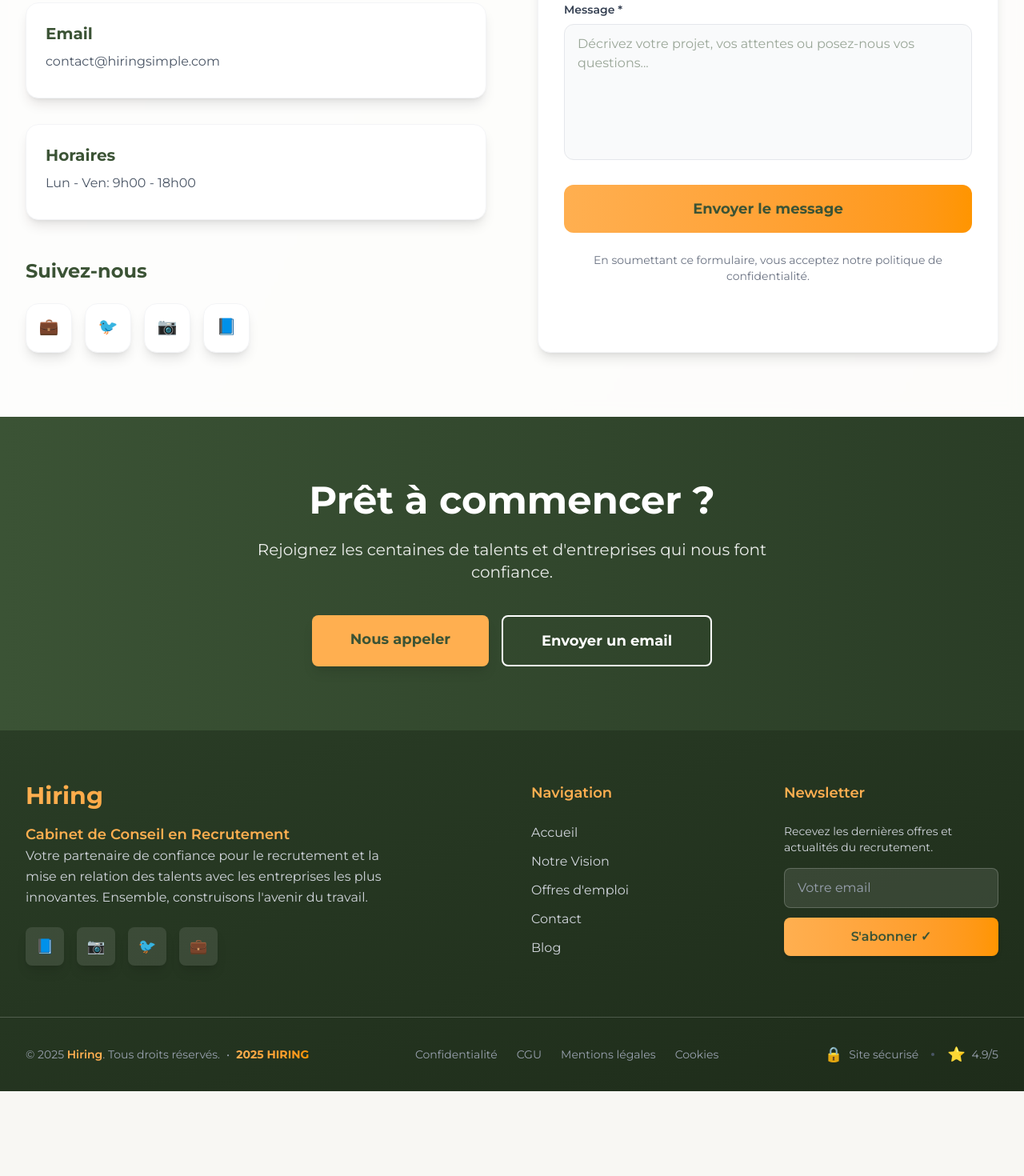
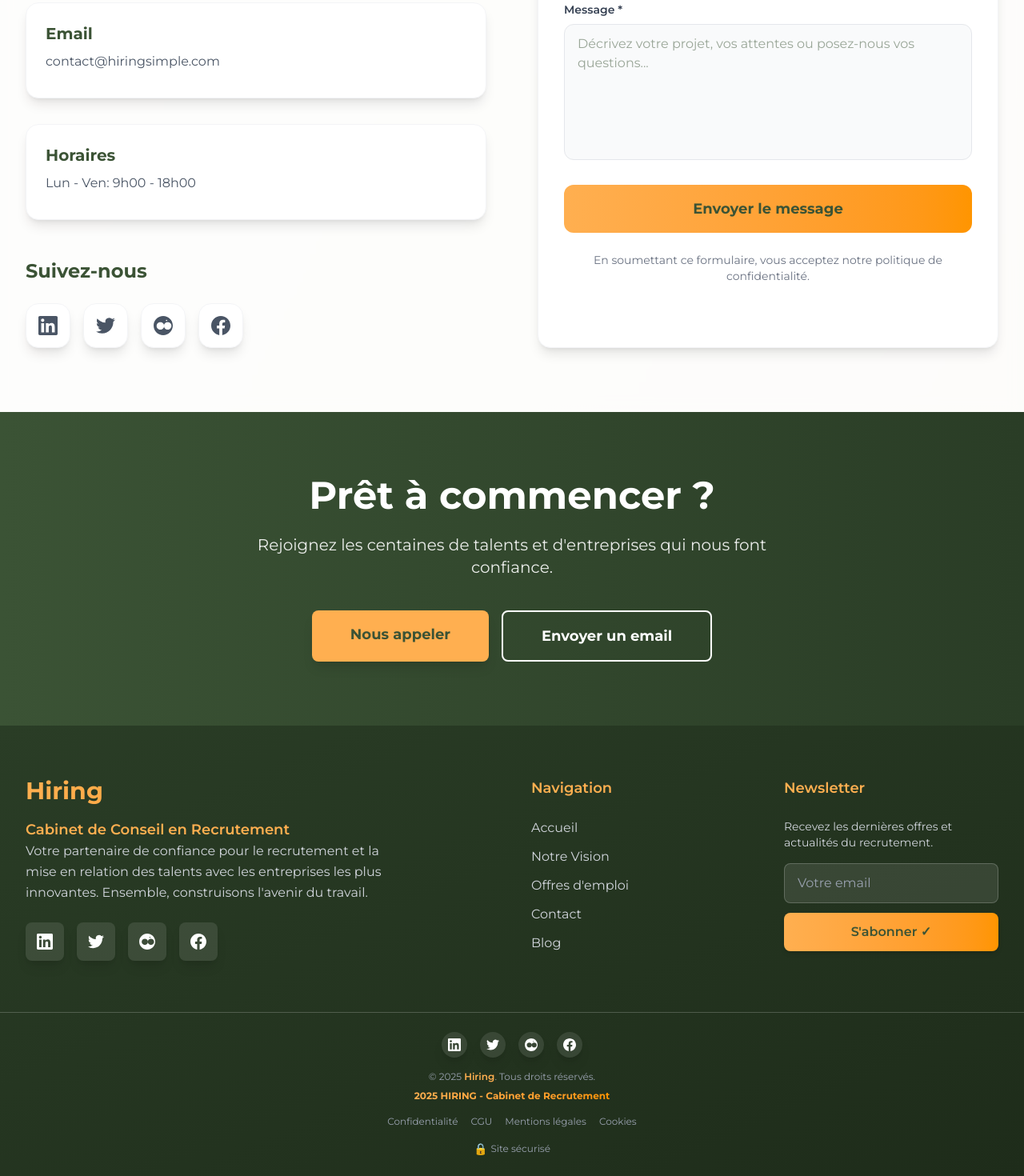
Before and after one commit to jfp99/hiring-app-beta, a Next.js app: page /contact in a window 1280 px wide. Shown: the part 1227-2697 px from the top of the page at 80% size. Before the commit the page ends 2591 px from the top, so only its background shows below. Built offline with nearby package versions, Linux system fonts and the light colour scheme.

Commit message:
fixing few details

```diff
--- a/src/app/components/Error.tsx
+++ b/src/app/components/Error.tsx
@@ -35,7 +35,7 @@ export default function Error({
             onClick={() => window.location.href = '/'}
             className="w-full border-2 border-[#3b5335ff] text-[#3b5335ff] py-3 rounded-xl font-bold hover:bg-[#3b5335ff] hover:text-white transition-all duration-300"
           >
-            🏠 Retour à l'accueil
+            🏠 Retour à l&#39;accueil
           </button>
         </div>
       </div>
--- a/src/app/components/Footer.tsx
+++ b/src/app/components/Footer.tsx
@@ -17,6 +17,45 @@ export default function Footer() {
 
   const currentYear = new Date().getFullYear()
 
+  const socialLinks = [
+    {
+      name: 'LinkedIn',
+      icon: (
+        <svg className="w-5 h-5" fill="currentColor" viewBox="0 0 24 24">
+          <path d="M20.447 20.452h-3.554v-5.569c0-1.328-.027-3.037-1.852-3.037-1.853 0-2.136 1.445-2.136 2.939v5.667H9.351V9h3.414v1.561h.046c.477-.9 1.637-1.85 3.37-1.85 3.601 0 4.267 2.37 4.267 5.455v6.286zM5.337 7.433c-1.144 0-2.063-.926-2.063-2.065 0-1.138.92-2.063 2.063-2.063 1.14 0 2.064.925 2.064 2.063 0 1.139-.925 2.065-2.064 2.065zm1.782 13.019H3.555V9h3.564v11.452zM22.225 0H1.771C.792 0 0 .774 0 1.729v20.542C0 23.227.792 24 1.771 24h20.451C23.2 24 24 23.227 24 22.271V1.729C24 .774 23.2 0 22.222 0h.003z"/>
+        </svg>
+      ),
+      url: 'https://linkedin.com'
+    },
+    {
+      name: 'Twitter',
+      icon: (
+        <svg className="w-5 h-5" fill="currentColor" viewBox="0 0 24 24">
+          <path d="M23.953 4.57a10 10 0 01-2.825.775 4.958 4.958 0 002.163-2.723c-.951.555-2.005.959-3.127 1.184a4.92 4.92 0 00-8.384 4.482C7.69 8.095 4.067 6.13 1.64 3.162a4.822 4.822 0 00-.666 2.475c0 1.71.87 3.213 2.188 4.096a4.904 4.904 0 01-2.228-.616v.06a4.923 4.923 0 003.946 4.827 4.996 4.996 0 01-2.212.085 4.936 4.936 0 004.604 3.417 9.867 9.867 0 01-6.102 2.105c-.39 0-.779-.023-1.17-.067a13.995 13.995 0 007.557 2.209c9.053 0 13.998-7.496 13.998-13.985 0-.21 0-.42-.015-.63A9.935 9.935 0 0024 4.59z"/>
+        </svg>
+      ),
+      url: 'https://twitter.com'
+    },
+    {
+      name: 'Instagram',
+      icon: (
+        <svg className="w-5 h-5" fill="currentColor" viewBox="0 0 24 24">
+          <path d="M12.017 0C5.396 0 .029 5.367.029 11.987c0 6.62 5.367 11.987 11.988 11.987c6.62 0 11.987-5.367 11.987-11.987C24.014 5.367 18.637.001 12.017.001zM8.449 16.988c-1.297 0-2.448-.49-3.323-1.297C4.24 14.865 3.75 13.714 3.75 12.417s.49-2.448 1.376-3.323c.875-.807 2.026-1.297 3.323-1.297s2.448.49 3.323 1.297c.886.875 1.376 2.026 1.376 3.323s-.49 2.448-1.376 3.323c-.875.807-2.026 1.297-3.323 1.297zm7.718-10.561c-.47 0-.855-.385-.855-.855s.385-.855.855-.855c.47 0 .855.385.855.855s-.385.855-.855.855zm1.435 10.561c-1.297 0-2.448-.49-3.323-1.297-.886-.875-1.376-2.026-1.376-3.323s.49-2.448 1.376-3.323c.875-.807 2.026-1.297 3.323-1.297s2.448.49 3.323 1.297c.886.875 1.376 2.026 1.376 3.323s-.49 2.448-1.376 3.323c-.875.807-2.026 1.297-3.323 1.297z"/>
+        </svg>
+      ),
+      url: 'https://instagram.com'
+    },
+    {
+      name: 'Facebook',
+      icon: (
+        <svg className="w-5 h-5" fill="currentColor" viewBox="0 0 24 24">
+          <path d="M24 12.073c0-6.627-5.373-12-12-12s-12 5.373-12 12c0 5.99 4.388 10.954 10.125 11.854v-8.385H7.078v-3.47h3.047V9.43c0-3.007 1.792-4.669 4.533-4.669 1.312 0 2.686.235 2.686.235v2.953H15.83c-1.491 0-1.956.925-1.956 1.874v2.25h3.328l-.532 3.47h-2.796v8.385C19.612 23.027 24 18.062 24 12.073z"/>
+        </svg>
+      ),
+      url: 'https://facebook.com'
+    }
+  ]
+
   return (
     <footer className="bg-gradient-to-br from-[#2a3d26ff] to-[#1e2c1aff] text-white">
       {/* Main Footer */}
@@ -35,13 +74,17 @@ export default function Footer() {
               Ensemble, construisons l'avenir du travail.
             </p>
             <div className="flex space-x-4">
-              {['📘', '📷', '🐦', '💼'].map((icon, index) => (
-                <button
+              {socialLinks.map((social, index) => (
+                <a
                   key={index}
+                  href={social.url}
+                  target="_blank"
+                  rel="noopener noreferrer"
                   className="w-12 h-12 bg-white/10 rounded-lg flex items-center justify-center hover:bg-[#ffaf50ff] hover:text-[#3b5335ff] transition-all duration-300 transform hover:-translate-y-1 shadow-lg hover:shadow-xl"
+                  aria-label={`Suivez-nous sur ${social.name}`}
                 >
-                  <span className="text-lg">{icon}</span>
-                </button>
+                  {social.icon}
+                </a>
               ))}
             </div>
           </div>
@@ -95,22 +138,42 @@ export default function Footer() {
         </div>
       </div>
 
-      {/* Bottom Footer */}
+      {/* Bottom Footer - Rendu plus petit */}
       <div className="border-t border-white/20">
-        <div className="max-w-7xl mx-auto px-4 sm:px-6 lg:px-8 py-8">
-          <div className="flex flex-col md:flex-row justify-between items-center space-y-4 md:space-y-0">
-            {/* Copyright */}
-            <div className="text-gray-400 text-sm">
-              © {currentYear} <span className="text-[#ffaf50ff] font-semibold">Hiring</span>.
-              Tous droits réservés.
-              <span className="mx-2">•</span>
-              <span className="bg-gradient-to-r from-[#ffaf50ff] to-[#ff9500ff] bg-clip-text text-transparent font-bold">
-                2025 HIRING
-              </span>
+        <div className="max-w-7xl mx-auto px-4 sm:px-6 lg:px-8 py-6"> {/* py-8 → py-6 */}
+          <div className="flex flex-col items-center space-y-4"> {/* space-y-6 → space-y-4 */}
+
+            {/* Social Media Icons - Plus petits */}
+            <div className="flex justify-center space-x-4"> {/* space-x-6 → space-x-4 */}
+              {socialLinks.map((social, index) => (
+                <a
+                  key={index}
+                  href={social.url}
+                  target="_blank"
+                  rel="noopener noreferrer"
+                  className="w-8 h-8 bg-white/10 rounded-full flex items-center justify-center hover:bg-[#ffaf50ff] hover:text-[#3b5335ff] transition-all duration-300 transform hover:-translate-y-0.5 shadow-lg hover:shadow-xl" /* w-10 h-10 → w-8 h-8 */
+                  aria-label={`Suivez-nous sur ${social.name}`}
+                >
+                  <svg className="w-4 h-4" fill="currentColor" viewBox="0 0 24 24"> {/* w-5 h-5 → w-4 h-4 */}
+                    {social.icon.props.children}
+                  </svg>
+                </a>
+              ))}
             </div>
 
-            {/* Legal Links */}
-            <div className="flex flex-wrap justify-center gap-6 text-sm">
+            {/* Copyright - Plus compact */}
+            <div className="text-center">
+              <div className="text-gray-400 text-xs mb-2"> {/* text-sm → text-xs, mb-4 → mb-2 */}
+                © {currentYear} <span className="text-[#ffaf50ff] font-semibold">Hiring</span>.
+                Tous droits réservés.
+              </div>
+              <div className="bg-gradient-to-r from-[#ffaf50ff] to-[#ff9500ff] bg-clip-text text-transparent font-bold text-xs"> {/* text-sm → text-xs */}
+                2025 HIRING - Cabinet de Recrutement
+              </div>
+            </div>
+
+            {/* Legal Links - Plus compacts */}
+            <div className="flex flex-wrap justify-center gap-4 text-xs"> {/* gap-6 → gap-4, text-sm → text-xs */}
               {[
                 { href: '/confidentialite', label: 'Confidentialité' },
                 { href: '/cgu', label: 'CGU' },
@@ -127,28 +190,16 @@ export default function Footer() {
               ))}
             </div>
 
-            {/* Trust Badges */}
-            <div className="flex items-center space-x-4">
-              <div className="flex items-center space-x-2 text-sm text-gray-400">
-                <span className="text-green-400 text-lg">🔒</span>
+            {/* Trust Badges - Plus petits */}
+            <div className="flex items-center space-x-3 text-xs text-gray-400"> {/* space-x-4 → space-x-3, text-sm → text-xs */}
+              <div className="flex items-center space-x-1"> {/* space-x-2 → space-x-1 */}
+                <span className="text-green-400 text-sm">🔒</span> {/* text-lg → text-sm */}
                 <span>Site sécurisé</span>
-              </div>
-              <div className="w-1 h-1 bg-gray-600 rounded-full"></div>
-              <div className="flex items-center space-x-2 text-sm text-gray-400">
-                <span className="text-blue-400 text-lg">⭐</span>
-                <span>4.9/5</span>
               </div>
             </div>
           </div>
         </div>
       </div>
-
-      {/* Floating CTA */}
-      <div className="fixed bottom-6 right-6 z-50">
-        <button className="bg-gradient-to-r from-[#ffaf50ff] to-[#ff9500ff] text-[#3b5335ff] p-4 rounded-full shadow-2xl hover:shadow-3xl transform hover:-translate-y-1 transition-all duration-300 animate-pulse hover:animate-none">
-          <span className="text-2xl">💬</span>
-        </button>
-      </div>
     </footer>
   )
 }
--- a/src/app/components/Newsletter.tsx
+++ b/src/app/components/Newsletter.tsx
@@ -20,7 +20,7 @@ export function Newsletter() {
       setEmail('')
       alert(result.message || '✅ Inscription réussie !')
 
-    } catch (err) {
+    } catch {
       // Erreur gérée par useApi
     }
   }
--- a/src/app/contact/page.tsx
+++ b/src/app/contact/page.tsx
@@ -53,6 +53,45 @@ export default function Contact() {
       console.error('Erreur lors de l\'envoi du message:', err)
     }
   }
+
+  const socialLinks = [
+    {
+      name: 'LinkedIn',
+      icon: (
+        <svg className="w-6 h-6" fill="currentColor" viewBox="0 0 24 24">
+          <path d="M20.447 20.452h-3.554v-5.569c0-1.328-.027-3.037-1.852-3.037-1.853 0-2.136 1.445-2.136 2.939v5.667H9.351V9h3.414v1.561h.046c.477-.9 1.637-1.85 3.37-1.85 3.601 0 4.267 2.37 4.267 5.455v6.286zM5.337 7.433c-1.144 0-2.063-.926-2.063-2.065 0-1.138.92-2.063 2.063-2.063 1.14 0 2.064.925 2.064 2.063 0 1.139-.925 2.065-2.064 2.065zm1.782 13.019H3.555V9h3.564v11.452zM22.225 0H1.771C.792 0 0 .774 0 1.729v20.542C0 23.227.792 24 1.771 24h20.451C23.2 24 24 23.227 24 22.271V1.729C24 .774 23.2 0 22.222 0h.003z"/>
+        </svg>
+      ),
+      url: 'https://linkedin.com'
+    },
+    {
+      name: 'Twitter',
+      icon: (
+        <svg className="w-6 h-6" fill="currentColor" viewBox="0 0 24 24">
+          <path d="M23.953 4.57a10 10 0 01-2.825.775 4.958 4.958 0 002.163-2.723c-.951.555-2.005.959-3.127 1.184a4.92 4.92 0 00-8.384 4.482C7.69 8.095 4.067 6.13 1.64 3.162a4.822 4.822 0 00-.666 2.475c0 1.71.87 3.213 2.188 4.096a4.904 4.904 0 01-2.228-.616v.06a4.923 4.923 0 003.946 4.827 4.996 4.996 0 01-2.212.085 4.936 4.936 0 004.604 3.417 9.867 9.867 0 01-6.102 2.105c-.39 0-.779-.023-1.17-.067a13.995 13.995 0 007.557 2.209c9.053 0 13.998-7.496 13.998-13.985 0-.21 0-.42-.015-.63A9.935 9.935 0 0024 4.59z"/>
+        </svg>
+      ),
+      url: 'https://twitter.com'
+    },
+    {
+      name: 'Instagram',
+      icon: (
+        <svg className="w-6 h-6" fill="currentColor" viewBox="0 0 24 24">
+          <path d="M12.017 0C5.396 0 .029 5.367.029 11.987c0 6.62 5.367 11.987 11.988 11.987c6.62 0 11.987-5.367 11.987-11.987C24.014 5.367 18.637.001 12.017.001zM8.449 16.988c-1.297 0-2.448-.49-3.323-1.297C4.24 14.865 3.75 13.714 3.75 12.417s.49-2.448 1.376-3.323c.875-.807 2.026-1.297 3.323-1.297s2.448.49 3.323 1.297c.886.875 1.376 2.026 1.376 3.323s-.49 2.448-1.376 3.323c-.875.807-2.026 1.297-3.323 1.297zm7.718-10.561c-.47 0-.855-.385-.855-.855s.385-.855.855-.855c.47 0 .855.385.855.855s-.385.855-.855.855zm1.435 10.561c-1.297 0-2.448-.49-3.323-1.297-.886-.875-1.376-2.026-1.376-3.323s.49-2.448 1.376-3.323c.875-.807 2.026-1.297 3.323-1.297s2.448.49 3.323 1.297c.886.875 1.376 2.026 1.376 3.323s-.49 2.448-1.376 3.323c-.875.807-2.026 1.297-3.323 1.297z"/>
+        </svg>
+      ),
+      url: 'https://instagram.com'
+    },
+    {
+      name: 'Facebook',
+      icon: (
+        <svg className="w-6 h-6" fill="currentColor" viewBox="0 0 24 24">
+          <path d="M24 12.073c0-6.627-5.373-12-12-12s-12 5.373-12 12c0 5.99 4.388 10.954 10.125 11.854v-8.385H7.078v-3.47h3.047V9.43c0-3.007 1.792-4.669 4.533-4.669 1.312 0 2.686.235 2.686.235v2.953H15.83c-1.491 0-1.956.925-1.956 1.874v2.25h3.328l-.532 3.47h-2.796v8.385C19.612 23.027 24 18.062 24 12.073z"/>
+        </svg>
+      ),
+      url: 'https://facebook.com'
+    }
+  ]
 
   return (
     <div className="min-h-screen bg-gradient-to-br from-[#f8f7f3ff] to-[#f0eee4ff]">
@@ -142,26 +181,25 @@ export default function Contact() {
               <div className="mt-12">
                 <h3 className="text-2xl font-bold text-[#3b5335ff] mb-6">Suivez-nous</h3>
                 <div className="flex space-x-4">
-                  {[
-                    { icon: '💼', label: 'LinkedIn', color: 'from-[#3b5335ff] to-[#2a3d26ff]' },
-                    { icon: '🐦', label: 'Twitter', color: 'from-[#ffaf50ff] to-[#ff9500ff]' },
-                    { icon: '📷', label: 'Instagram', color: 'from-[#3b5335ff] to-[#ffaf50ff]' },
-                    { icon: '📘', label: 'Facebook', color: 'from-[#2a3d26ff] to-[#ff9500ff]' }
-                  ].map((social, index) => (
-                    <div
+                  {socialLinks.map((social, index) => (
+                    <a
                       key={index}
-                      className="group bg-white rounded-2xl shadow-lg hover:shadow-2xl transition-all duration-500 transform hover:-translate-y-2 border border-gray-100 relative overflow-hidden"
+                      href={social.url}
+                      target="_blank"
+                      rel="noopener noreferrer"
+                      className="group bg-white rounded-2xl shadow-lg hover:shadow-2xl transition-all duration-500 transform hover:-translate-y-2 border border-gray-100 relative overflow-hidden w-14 h-14 flex items-center justify-center"
+                      aria-label={`Suivez-nous sur ${social.name}`}
                     >
-                      <button className="w-14 h-14 flex items-center justify-center">
-                        <span className="text-xl group-hover:scale-110 transition-transform duration-300">{social.icon}</span>
-                      </button>
+                      <div className="text-gray-600 group-hover:text-[#3b5335ff] transition-colors duration-300">
+                        {social.icon}
+                      </div>
 
                       {/* Barre colorée en bas avec effet hover */}
-                      <div className={`h-1 bg-gradient-to-r ${social.color} transform origin-left scale-x-0 group-hover:scale-x-100 transition-transform duration-500`}></div>
+                      <div className="h-1 bg-gradient-to-r from-[#3b5335ff] to-[#ffaf50ff] transform origin-left scale-x-0 group-hover:scale-x-100 transition-transform duration-500"></div>
 
                       {/* Overlay coloré au hover */}
-                      <div className={`absolute inset-0 bg-gradient-to-r ${social.color} opacity-0 group-hover:opacity-5 transition-opacity duration-500 rounded-2xl`}></div>
-                    </div>
+                      <div className="absolute inset-0 bg-gradient-to-r from-[#3b5335ff] to-[#ffaf50ff] opacity-0 group-hover:opacity-5 transition-opacity duration-500 rounded-2xl"></div>
+                    </a>
                   ))}
                 </div>
               </div>
@@ -347,7 +385,7 @@ export default function Contact() {
             Prêt à commencer ?
           </h2>
           <p className="text-xl mb-10 opacity-90 max-w-2xl mx-auto">
-            Rejoignez les centaines de talents et d'entreprises qui nous font confiance.
+            Rejoignez les centaines de talents et d&#39;entreprises qui nous font confiance.
           </p>
           <div className="flex flex-col sm:flex-row gap-4 justify-center">
             <a
--- a/src/app/offres-emploi/[id]/page.tsx
+++ b/src/app/offres-emploi/[id]/page.tsx
@@ -32,7 +32,7 @@ export default function OffreDetail({ params }: { params: { id: string } }) {
       try {
         const result = await callApi(`/jobs/${params.id}`)
         setOffre(result.offre)
-      } catch (err) {
+      } catch {
         // Erreur gérée par useApi
       }
     }
@@ -52,7 +52,7 @@ export default function OffreDetail({ params }: { params: { id: string } }) {
       <div className="min-h-screen bg-gradient-to-br from-[#f8f7f3ff] to-[#f0eee4ff] flex items-center justify-center">
         <div className="text-center">
           <div className="animate-spin rounded-full h-16 w-16 border-b-2 border-[#ffaf50ff] mb-4"></div>
-          <p className="text-[#3b5335ff] font-semibold">Chargement de l'offre...</p>
+          <p className="text-[#3b5335ff] font-semibold">Chargement de l&#39;offre...</p>
         </div>
       </div>
     )
@@ -173,7 +173,7 @@ export default function OffreDetail({ params }: { params: { id: string } }) {
                         </li>
                         <li className="flex items-center gap-3">
                           <span className="w-2 h-2 bg-[#ffaf50ff] rounded-full"></span>
-                          Possibilités d'évolution rapide
+                          Possibilités d&#39;évolution rapide
                         </li>
                       </ul>
                     </div>
@@ -246,7 +246,7 @@ export default function OffreDetail({ params }: { params: { id: string } }) {
               {/* Carte entreprise */}
               <div className="group bg-white rounded-2xl shadow-lg hover:shadow-2xl transition-all duration-500 transform hover:-translate-y-2 border border-gray-100 relative overflow-hidden">
                 <div className="p-6">
-                  <h3 className="text-xl font-bold text-[#3b5335ff] mb-4">À propos de l'entreprise</h3>
+                  <h3 className="text-xl font-bold text-[#3b5335ff] mb-4">À propos de l&#39;entreprise</h3>
                   <div className="space-y-4">
                     <div className="flex items-center gap-3">
                       <div className="w-12 h-12 bg-gradient-to-r from-[#3b5335ff] to-[#2a3d26ff] rounded-xl flex items-center justify-center text-white font-bold">
--- a/src/app/offres-emploi/page.tsx
+++ b/src/app/offres-emploi/page.tsx
@@ -42,7 +42,7 @@ export default function OffresEmploi() {
 
         const result = await callApi(`/jobs?${params.toString()}`)
         setOffres(result.offres || [])
-      } catch (err) {
+      } catch {
         setOffres([])
       }
     }
@@ -68,7 +68,7 @@ export default function OffresEmploi() {
             <h1 className="text-5xl md:text-7xl font-bold mb-6 leading-tight">
               Offres
               <span className="text-[#ffaf50ff] block mt-2 bg-gradient-to-r from-[#ffaf50ff] to-[#ff9500ff] bg-clip-text text-transparent">
-                d'Emploi
+                d&#39;Emploi
               </span>
             </h1>
             <p className="text-xl md:text-2xl mb-8 max-w-3xl mx-auto leading-relaxed font-light">
@@ -263,7 +263,7 @@ export default function OffresEmploi() {
                           href={`/offres-emploi/${offre.id}`}
                           className="bg-gradient-to-r from-[#3b5335ff] to-[#2a3d26ff] text-white px-8 py-4 rounded-xl font-bold hover:shadow-2xl transform hover:-translate-y-1 transition-all duration-300 text-center min-w-[140px] shadow-lg"
                         >
-                          Voir l'offre
+                          Voir l&#39;offre
                         </Link>
                       </div>
                     </div>
@@ -292,7 +292,7 @@ export default function OffresEmploi() {
               href="/contact"
               className="bg-[#ffaf50ff] text-[#3b5335ff] px-12 py-4 rounded-lg text-lg font-bold hover:bg-white hover:shadow-2xl transform hover:-translate-y-1 transition-all duration-300 shadow-lg"
             >
-              S'inscrire aux alertes
+              S&#39;inscrire aux alertes
             </Link>
             <Link
               href="/contact"
--- a/src/app/vision/page.tsx
+++ b/src/app/vision/page.tsx
@@ -265,7 +265,7 @@ export default function Vision() {
                   Notre Mission
                 </h2>
                 <p className="text-xl text-gray-600 max-w-2xl mx-auto">
-                  Transformer l'expérience du recrutement pour tous les acteurs
+                  Transformer l&#39;expérience du recrutement pour tous les acteurs
                 </p>
               </div>
 
```
